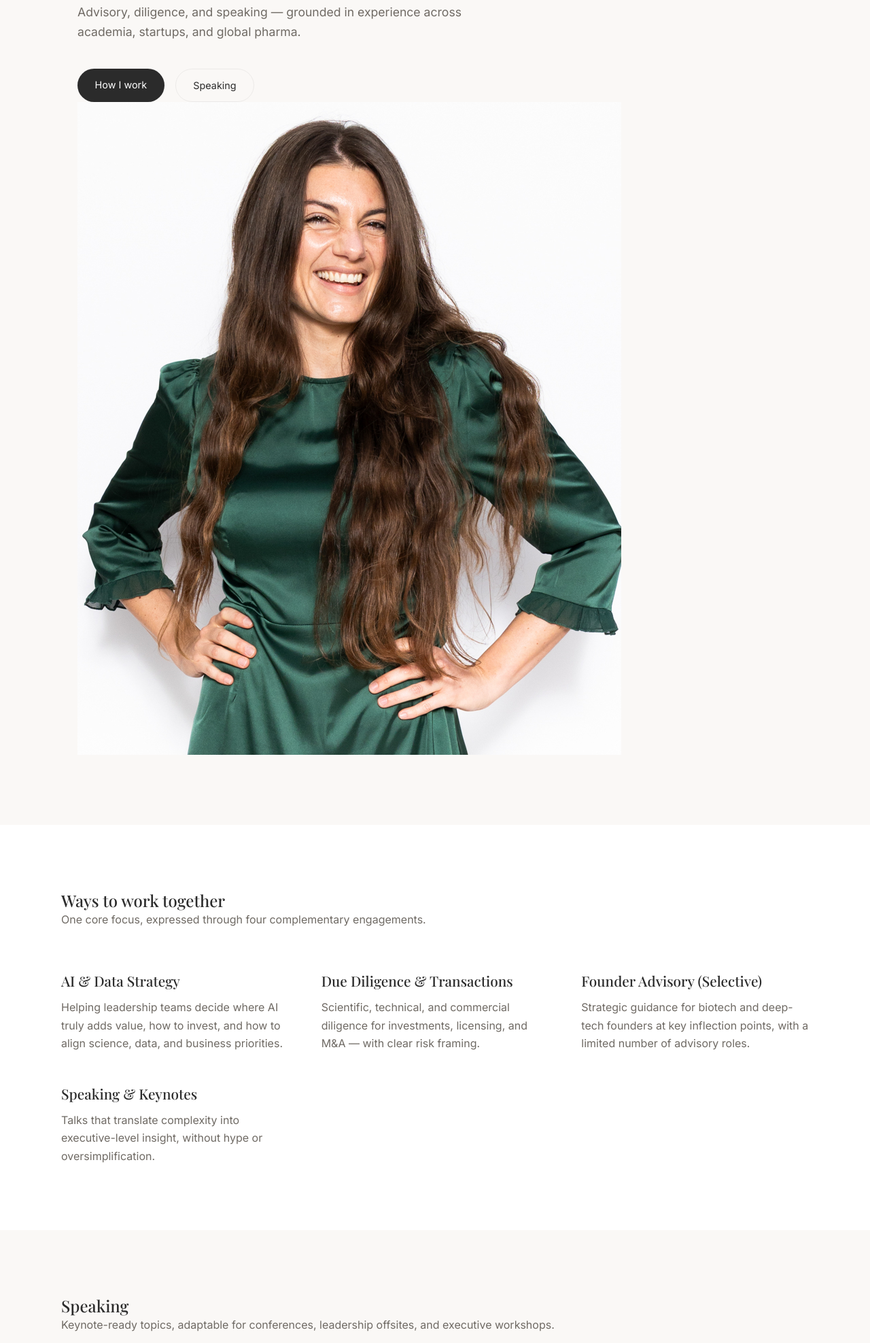
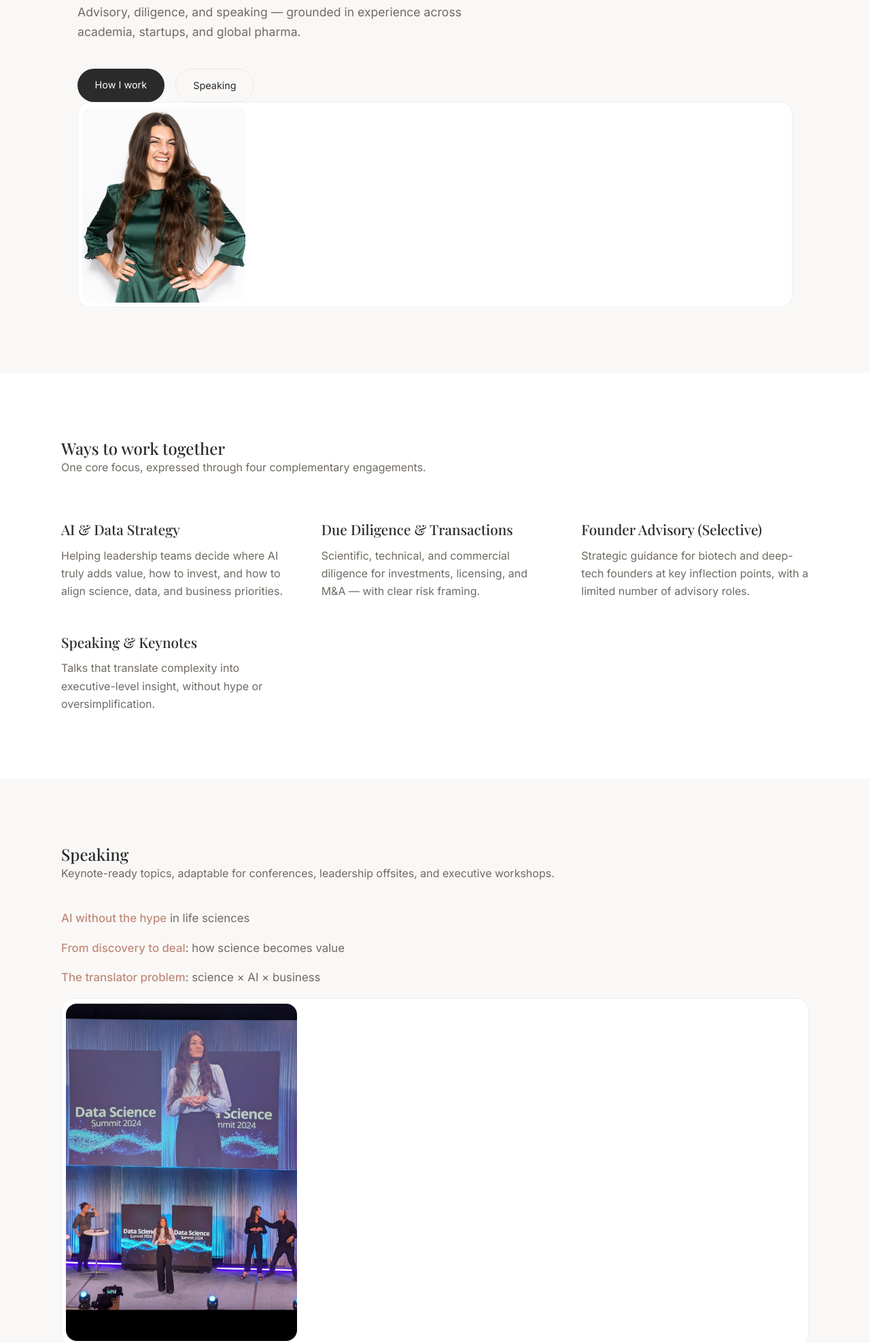
Before and after one commit to chiara21-dev/chiara-consulting-, a plain HTML site: page index.html in a window 1280 px wide. Shown: the part 565-2540 px from the top of the page at 68% size. Drawn offline with nearby package versions, Linux system fonts and the light colour scheme.

Commit message:
Update style.css

```diff
--- a/style.css
+++ b/style.css
@@ -201,3 +201,38 @@ footer {
   font-size: 0.8rem;
   color: var(--text-muted);
 }
+/* -----------------------
+   Images
+----------------------- */
+
+.photo-frame {
+  border: 1px solid var(--border-light);
+  padding: 0.4rem;
+  background: var(--bg-section);
+  border-radius: 18px;
+}
+
+.hero-photo {
+  width: 100%;
+  max-width: 240px;   /* controls portrait size */
+  border-radius: 14px;
+  display: block;
+  object-fit: cover;
+}
+
+.speaking-photo {
+  width: 100%;
+  max-width: 340px;   /* controls speaking image size */
+  border-radius: 16px;
+  display: block;
+  object-fit: cover;
+}
+@media (max-width: 768px) {
+  .hero-photo {
+    max-width: 200px;
+  }
+
+  .speaking-photo {
+    max-width: 280px;
+  }
+}
```
